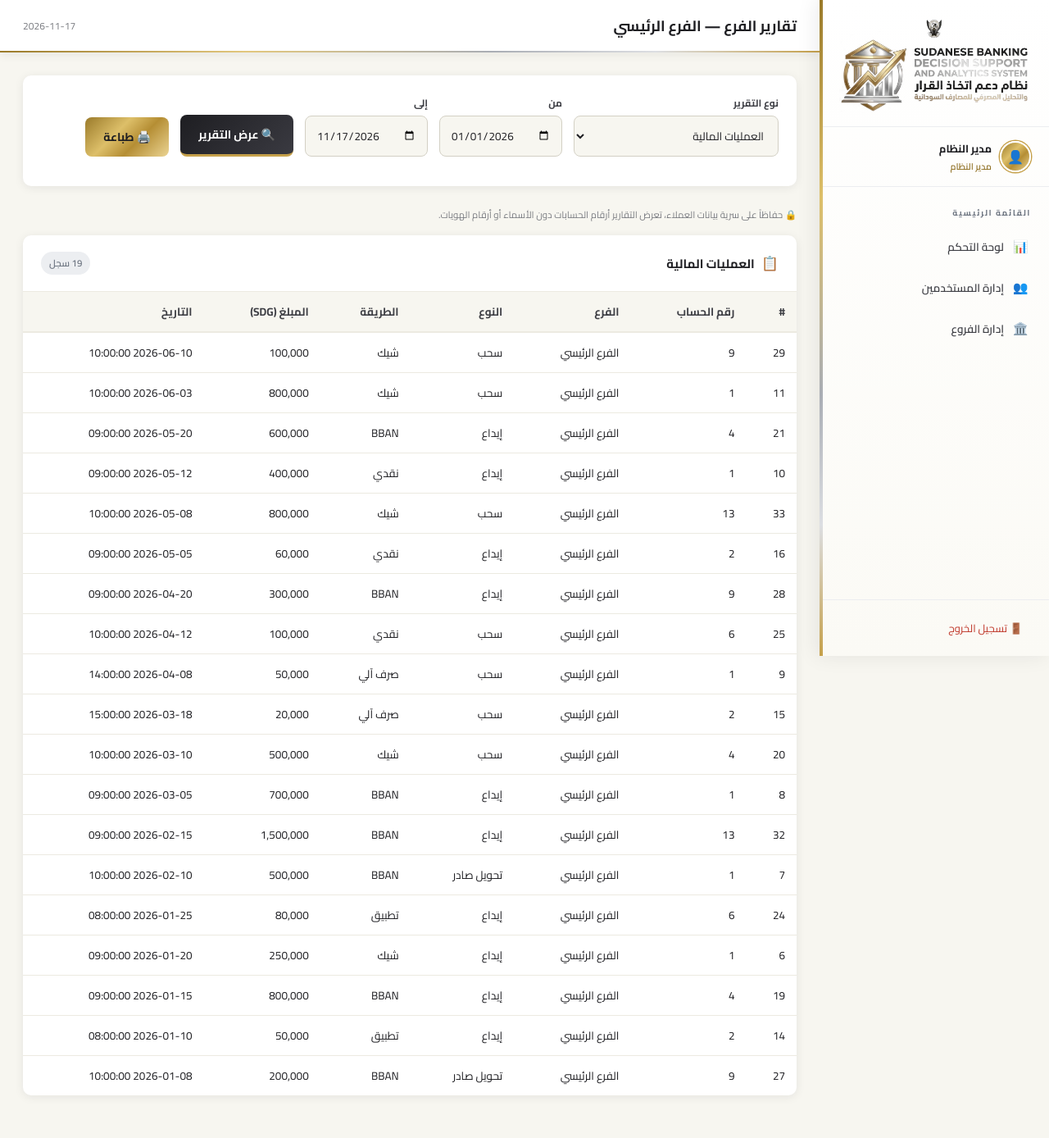
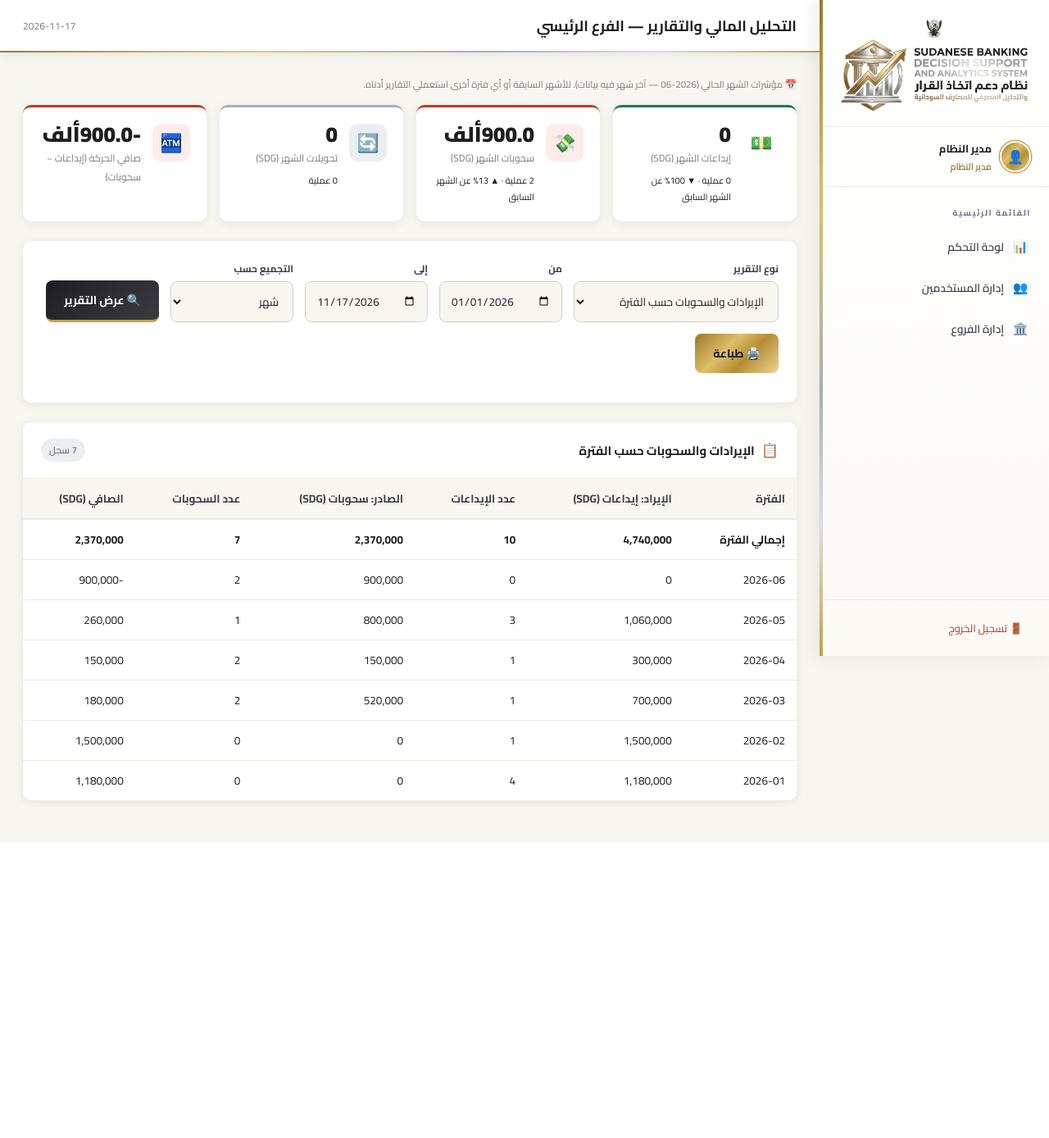
Before and after one commit to abdalhameed-alhassan/SBDAS, a PHP site: page /root/pages/branch_manager/reports.php in a window 1280 px wide. Shown: the whole page at 82% size. After the commit the page ends 1028 px from the top, so only its background shows below. Run offline with PHP 8.4, Linux system fonts and the light colour scheme; a user stored in the database is signed in; data comes from the database, SQL or seed files in the repository.

Commit message:
Merge financial analysis into the reports page ("التحليل المالي والتقارير")
Top of the page: current-month indicators (deposits, withdrawals, transfers, net) with change vs
previous month. Below: the reports. The financial page's sections become report types:
deposits/withdrawals by period (day/week/month, with a period total row), breakdown by type and
channel, top 10 accounts. The loans block is dropped (the loans report already covers it).
Pages: 15 -> 8 (executive 3, branch manager 2, admin 3).

Co-Authored-By: Claude Sonnet 5.5 <noreply@anthropic.com>
Claude-Session: https://claude.ai/code/session_019L8yRwtybw321tujsmjPrD

```diff
--- a/includes/layout.php
+++ b/includes/layout.php
@@ -17,8 +17,8 @@ const L_GENDER  = ['male'=>'ذكر','female'=>'أنثى'];
 const NAV = [
     'admin' => [['📊','لوحة التحكم','dashboard'], ['👥','إدارة المستخدمين','users'], ['🏛️','إدارة الفروع','branches']],
     'executive' => [['📊','لوحة الإدارة العليا','dashboard'], ['🏛️','مقارنة الفروع','branches'],
-                    ['💰','التحليل المالي','financial'], ['📋','التقارير','reports']],
-    'branch_manager' => [['📊','لوحة الفرع','dashboard'], ['💰','التحليل المالي','financial'], ['📋','تقارير الفرع','reports']],
+                    ['📋','التحليل المالي والتقارير','reports']],
+    'branch_manager' => [['📊','لوحة الفرع','dashboard'], ['📋','التحليل المالي والتقارير','reports']],
 ];
 
 function h($s) { return htmlspecialchars((string)$s, ENT_QUOTES); }
--- a/includes/reports.php
+++ b/includes/reports.php
@@ -1,5 +1,6 @@
 <?php
-// صفحة التقارير — صفحة واحدة للإدارة العليا (كل الفروع أو فرع يختاره) ولمدير الفرع (فرعه فقط)
+// صفحة «التحليل المالي والتقارير» — صفحة واحدة للإدارة العليا (كل الفروع أو فرع يختاره) ولمدير الفرع (فرعه فقط):
+// أعلاها مؤشرات الشهر الحالي، وتحتها التقارير (للأشهر السابقة والفترات المحددة).
 // حفاظاً على سرية العملاء تُعرض أرقام الحسابات دون الأسماء أو أرقام الهويات.
 function page_reports($bid) {
     $from   = valid_date($_GET['from'] ?? null, date('Y-01-01'));
@@ -8,11 +9,28 @@ function page_reports($bid) {
     $b      = $branch === 'all' ? '' : (int)$branch;           // رقم الفرع المطلوب أو فارغ للكل
     $acc    = fn($alias) => "(SELECT MIN(account_id) FROM accounts WHERE customer_id=$alias.customer_id)";  // رقم حساب العميل
     $sort   = in_array($_GET['sort'] ?? '', ['volume','count','recurring']) ? $_GET['sort'] : 'volume';
+    $by      = in_array($_GET['by'] ?? '', ['day','week','month']) ? $_GET['by'] : 'month';   // تجميع تقرير الفترات
+    $grp     = ['day' => 'DATE(t.created_at)', 'week' => "DATE_FORMAT(t.created_at,'أسبوع %v من %x')", 'month' => "DATE_FORMAT(t.created_at,'%Y-%m')"][$by];
     $between = fn($col) => "DATE($col) BETWEEN '$from' AND '$to'";
     $in      = fn($alias) => $b ? "AND $alias.branch_id=$b" : '';
 
     // نوع التقرير => [العنوان، العناوين، الاستعلام]
     $reports = [
+        // ── التقارير المالية (كانت صفحة التحليل المالي) ──
+        'period' => ['الإيرادات والسحوبات حسب الفترة', ['الفترة','الإيراد: إيداعات (SDG)','عدد الإيداعات','الصادر: سحوبات (SDG)','عدد السحوبات','الصافي (SDG)'],
+            "SELECT $grp AS p, SUM(CASE WHEN t.txn_type='deposit' THEN t.amount ELSE 0 END) AS v_in, SUM(t.txn_type='deposit') AS n_in,
+                    SUM(CASE WHEN t.txn_type='withdrawal' THEN t.amount ELSE 0 END) AS v_out, SUM(t.txn_type='withdrawal') AS n_out,
+                    SUM(CASE WHEN t.txn_type='deposit' THEN t.amount WHEN t.txn_type='withdrawal' THEN -t.amount ELSE 0 END) AS net
+             FROM transactions t WHERE t.status='completed' AND {$between('t.created_at')} {$in('t')} GROUP BY p ORDER BY MIN(t.created_at) DESC LIMIT 400"],
+        'breakdown' => ['تفصيل العمليات حسب النوع والقناة', ['نوع العملية','طريقة التنفيذ','العدد','الحجم (SDG)','النسبة'],
+            "SELECT t.txn_type, t.sub_type, COUNT(*) AS cnt, SUM(t.amount) AS vol, CONCAT(ROUND(100*COUNT(*)/SUM(COUNT(*)) OVER (),1),'%') AS pct
+             FROM transactions t WHERE t.status='completed' AND {$between('t.created_at')} {$in('t')} GROUP BY t.txn_type, t.sub_type ORDER BY t.txn_type, cnt DESC"],
+        'top' => ['أكثر 10 حسابات نشاطاً', ['رقم الحساب','الفرع','النوع','الرصيد (SDG)','إيداعات','سحوبات','تحويلات','عدد العمليات','إجمالي الحركة (SDG)'],
+            "SELECT a.account_id, br.branch_name, a.account_type, a.balance, SUM(t.txn_type='deposit') AS n_in, SUM(t.txn_type='withdrawal') AS n_out,
+                    SUM(t.txn_type IN ('transfer_in','transfer_out')) AS n_tr, COUNT(*) AS cnt, SUM(t.amount) AS vol
+             FROM transactions t JOIN accounts a ON a.account_id=t.account_id JOIN branches br ON br.branch_id=a.branch_id
+             WHERE t.status='completed' AND {$between('t.created_at')} {$in('a')}
+             GROUP BY a.account_id, br.branch_name, a.account_type, a.balance ORDER BY vol DESC LIMIT 10"],
         'transactions' => ['العمليات المالية', ['#','رقم الحساب','الفرع','النوع','الطريقة','المبلغ (SDG)','التاريخ'],
             "SELECT t.txn_id, t.account_id, br.branch_name, t.txn_type, t.sub_type, t.amount, t.created_at
              FROM transactions t JOIN branches br ON br.branch_id=t.branch_id
@@ -59,22 +77,51 @@ function page_reports($bid) {
              FROM external_transfers e WHERE e.status='completed' AND {$between('e.created_at')} {$in('e')}
              GROUP BY e.external_bank ORDER BY SUM(e.amount) DESC"],
     ];
-    $type = isset($reports[$_GET['type'] ?? '']) ? $_GET['type'] : 'transactions';
+    $type = isset($reports[$_GET['type'] ?? '']) ? $_GET['type'] : 'period';
     [$title, $headers, $sql] = $reports[$type];
 
     // تحويل القيم إلى نص عربي/أرقام منسّقة بحسب اسم العمود
     $labels = ['txn_type' => L_TXN, 'sub_type' => L_SUB, 'status' => L_STATUS, 'account_type' => L_ACCOUNT, 'gender' => L_GENDER];
-    $money  = ['amount', 'balance', 'paid_amount', 'remaining', 'vol', 'cnt', 'rec', 'users', 'logins', 'ops', 'amt', 'n_in', 'v_in', 'n_out', 'v_out', 'net'];
+    $money  = ['amount', 'balance', 'paid_amount', 'remaining', 'vol', 'cnt', 'rec', 'users', 'logins', 'ops', 'amt', 'n_in', 'v_in', 'n_out', 'v_out', 'net', 'n_tr'];
     $table  = [];
-    foreach (rows($sql) as $r) {
+    $data = rows($sql);
+    foreach ($data as $r) {
         $line = [];
         foreach ($r as $k => $v)
             $line[] = h(isset($labels[$k]) ? ($labels[$k][$v] ?? $v) : (in_array($k, $money) ? number_format((float)$v) : ($v ?? '—')));
         $table[] = $line;
     }
 
+    if ($type === 'period' && $data) {     // سطر إجمالي الفترة المحددة
+        $sm = fn($k) => number_format(array_sum(array_map('floatval', array_column($data, $k))));
+        array_unshift($table, ['<b>إجمالي الفترة</b>', '<b>' . $sm('v_in') . '</b>', '<b>' . $sm('n_in') . '</b>', '<b>' . $sm('v_out') . '</b>', '<b>' . $sm('n_out') . '</b>', '<b>' . $sm('net') . '</b>']);
+    }
+
+    // ── مؤشرات الشهر الحالي (آخر شهر فيه بيانات، لأن البيانات تجريبية) مقارنةً بالشهر السابق ──
+    $sc  = $b ? "AND branch_id=$b" : '';
+    $ref = row("SELECT MAX(created_at) AS d FROM transactions WHERE status='completed' $sc")['d'] ?? date('Y-m-d H:i:s');
+    $mo  = [];
+    foreach (rows("SELECT DATE_FORMAT(created_at,'%Y-%m') AS m, SUM(CASE WHEN txn_type='deposit' THEN amount ELSE 0 END) AS dep, SUM(txn_type='deposit') AS dep_n,
+                          SUM(CASE WHEN txn_type='withdrawal' THEN amount ELSE 0 END) AS wd, SUM(txn_type='withdrawal') AS wd_n,
+                          SUM(CASE WHEN txn_type IN ('transfer_in','transfer_out') THEN amount ELSE 0 END) AS tr, SUM(txn_type IN ('transfer_in','transfer_out')) AS tr_n
+                   FROM transactions WHERE status='completed' $sc AND created_at >= DATE_FORMAT(DATE_SUB('$ref', INTERVAL 1 MONTH),'%Y-%m-01') GROUP BY m") as $r) $mo[$r['m']] = $r;
+    $curM  = date('Y-m', strtotime($ref)); $prevM = date('Y-m', strtotime("$curM-01 -1 month"));
+    $c = $mo[$curM] ?? []; $pv = $mo[$prevM] ?? [];
+    $cv = fn($k) => (float)($c[$k] ?? 0);
+    $chg = function ($k) use ($c, $pv) {
+        $a = (float)($c[$k] ?? 0); $z = (float)($pv[$k] ?? 0);
+        return $z > 0 ? ' · ' . ($a >= $z ? '▲ ' : '▼ ') . abs(round(($a - $z) / $z * 100)) . '% عن الشهر السابق' : '';
+    };
+    $net = $cv('dep') - $cv('wd');
+
     $scope = $bid ? ' — ' . (row("SELECT branch_name FROM branches WHERE branch_id=" . (int)$bid)['branch_name'] ?? '') : '';
-    open_layout(($bid ? 'تقارير الفرع' : 'التقارير') . $scope, 'reports');
+    open_layout('التحليل المالي والتقارير' . $scope, 'reports');
+
+    echo '<div class="muted small mb">📅 مؤشرات الشهر الحالي (' . $curM . ' — آخر شهر فيه بيانات). للأشهر السابقة أو أي فترة أخرى استعملي التقارير أدناه.</div>';
+    kpi_grid([['💵', fmt($cv('dep')), 'إيداعات الشهر (SDG)', 'success', number_format($cv('dep_n')) . ' عملية' . $chg('dep')],
+              ['💸', fmt($cv('wd')),  'سحوبات الشهر (SDG)', 'danger',  number_format($cv('wd_n')) . ' عملية' . $chg('wd')],
+              ['🔄', fmt($cv('tr')),  'تحويلات الشهر (SDG)', 'teal',    number_format($cv('tr_n')) . ' عملية' . $chg('tr')],
+              ['🏧', fmt($net), 'صافي الحركة (إيداعات − سحوبات)', $net >= 0 ? 'gold' : 'danger']]);
 
     // نموذج الفلترة
     $opt = fn($k, $v, $cur) => '<option value="' . $k . '"' . ($k == $cur ? ' selected' : '') . '>' . h($v) . '</option>';
@@ -87,14 +134,16 @@ function page_reports($bid) {
     }
     $form .= field('من', '<input type="date" name="from" value="' . $from . '" class="form-control">')
            . field('إلى', '<input type="date" name="to" value="' . $to . '" class="form-control">');
+    $form .= '<div id="groupBox"' . ($type === 'period' ? '' : ' style="display:none"') . '>'
+           . field('التجميع حسب', '<select name="by" class="form-control">' . $opt('day', 'يوم', $by) . $opt('week', 'أسبوع', $by) . $opt('month', 'شهر', $by) . '</select>') . '</div>';
     if (!$bid)
         $form .= '<div id="sortBox"' . ($type === 'transfers' ? '' : ' style="display:none"') . '>'
                . field('ترتيب حسب', '<select name="sort" class="form-control">' . $opt('volume', 'حجم التحويلات', $sort) . $opt('count', 'عدد التحويلات', $sort) . $opt('recurring', 'التحويلات المتكررة', $sort) . '</select>') . '</div>';
     echo '<div class="card"><div class="card-body"><form method="get" class="filter-form">' . $form
        . '<button class="btn btn-primary">🔍 عرض التقرير</button><button type="button" onclick="window.print()" class="btn btn-gold">🖨️ طباعة</button></form></div></div>';
-    if (!in_array($type, ['app', 'banks'])) echo '<div class="muted small mb">🔒 حفاظاً على سرية بيانات العملاء، تعرض التقارير أرقام الحسابات دون الأسماء أو أرقام الهويات.</div>';
+    if (!in_array($type, ['app', 'banks', 'period', 'breakdown'])) echo '<div class="muted small mb">🔒 حفاظاً على سرية بيانات العملاء، تعرض التقارير أرقام الحسابات دون الأسماء أو أرقام الهويات.</div>';
 
     table_card($title, '📋', $headers, $table, badge(count($table) . ' سجل'));
-    echo '<script>var t=document.getElementById("reportType"),s=document.getElementById("sortBox");if(s)t.onchange=function(){s.style.display=t.value==="transfers"?"block":"none"};</script>';
+    echo '<script>var t=document.getElementById("reportType"),s=document.getElementById("sortBox"),g=document.getElementById("groupBox");t.onchange=function(){if(s)s.style.display=t.value==="transfers"?"block":"none";g.style.display=t.value==="period"?"block":"none"};</script>';
     close_layout();
 }
--- a/pages/branch_manager/financial.php
+++ /dev/null
@@ -1,5 +0,0 @@
-<?php
-require_once '../../includes/init.php';
-require_once '../../includes/financial.php';
-require_role('branch_manager', 'branch_employee', 'admin');
-page_financial((int)current_user()['branch_id']);   // فرع المستخدم فقط
--- a/pages/executive/financial.php
+++ /dev/null
@@ -1,5 +0,0 @@
-<?php
-require_once '../../includes/init.php';
-require_once '../../includes/financial.php';
-require_role('executive', 'admin');
-page_financial(null);   // null = كل الفروع
```
Also changed, not shown: includes/financial.php (deleted, +0 -117 lines), README.md.
